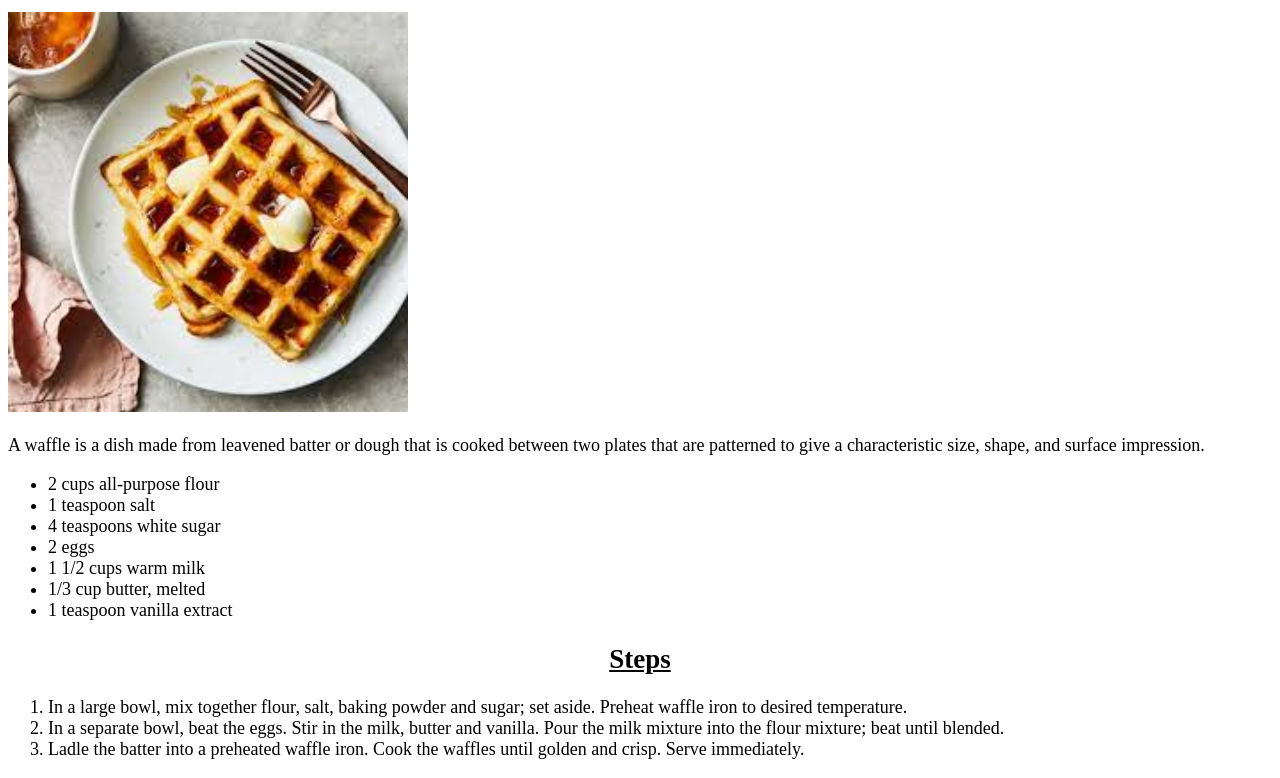
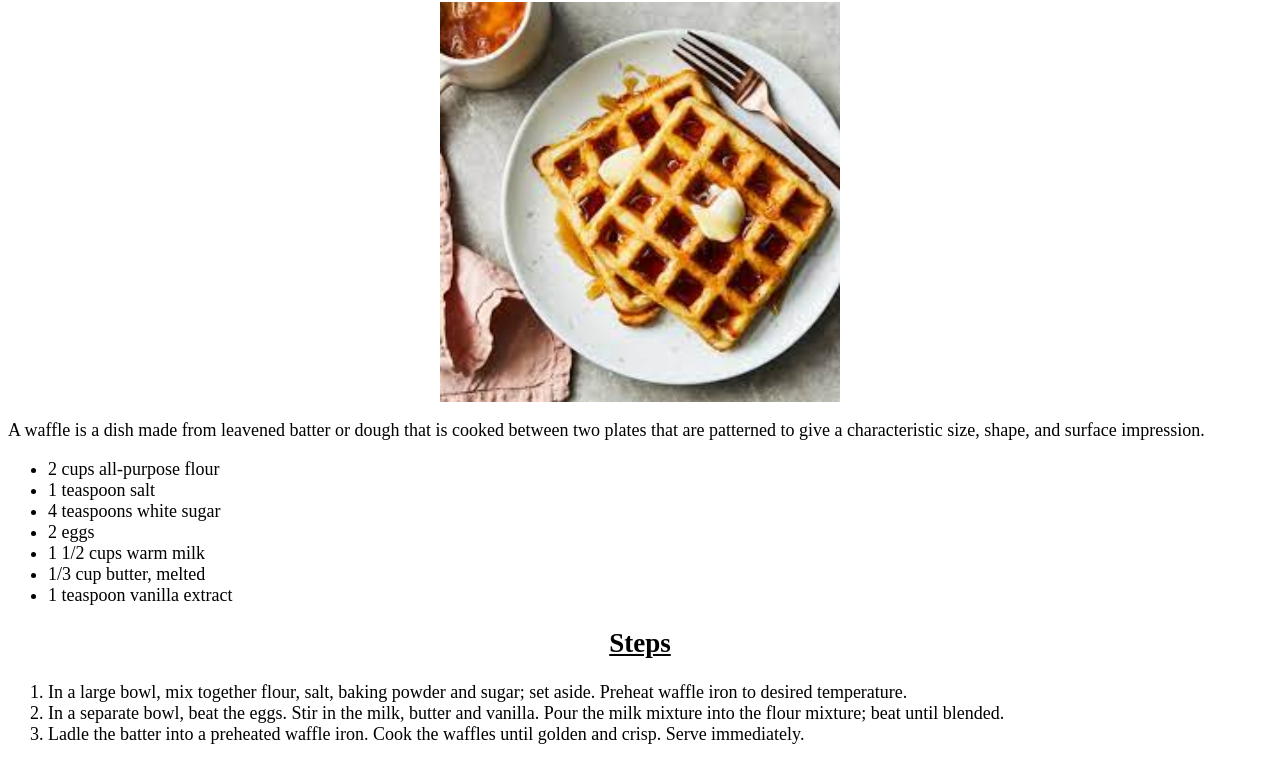
Before and after one commit to howie1329/The-Odin-Project--Recipes, a plain HTML site: page recipes/waffles.html in a window 1280 px wide. Shown: the part 78-856 px from the top of the page. Drawn offline with Linux system fonts and the light colour scheme.

Commit message:
Flexbox
Added flexbox to center images

```diff
--- a/recipes/waffles.html
+++ b/recipes/waffles.html
@@ -4,9 +4,9 @@
         <link rel="stylesheet" href="../styles.css">
         <title>Classic Waffles Recipe</title></head>
     <body>
+        <h1 class= 'recipeheading'>Classic Waffles</h1>
+        <div class = 'image'><img src="waffles.jpg" alt="Classic Waffles"></div>
         <div class = 'recipebody'>
-            <h1 class= 'recipeheading'>Classic Waffles</h1>
-        <img src="waffles.jpg" alt="Classic Waffles">
             <p>A waffle is a dish made from leavened batter or dough that is cooked between two plates that are patterned to give a characteristic size, shape, and surface impression.</p>
             <ul>
                 <li>2 cups all-purpose flour</li>
--- a/styles.css
+++ b/styles.css
@@ -21,8 +21,11 @@
     text-align: center;
     text-decoration: underline;
 }
+.image{
+    display: flex;
+    justify-content: center;
+}
 img{
-    text-align: center;
     width: 400px;
     height: 400px;
 }
```
Also changed, not shown: recipes/lasagna.html (+3 -1 lines), recipes/pancakes.html (+3 -1 lines). Lines whose indentation alone changed are shown as unchanged.
